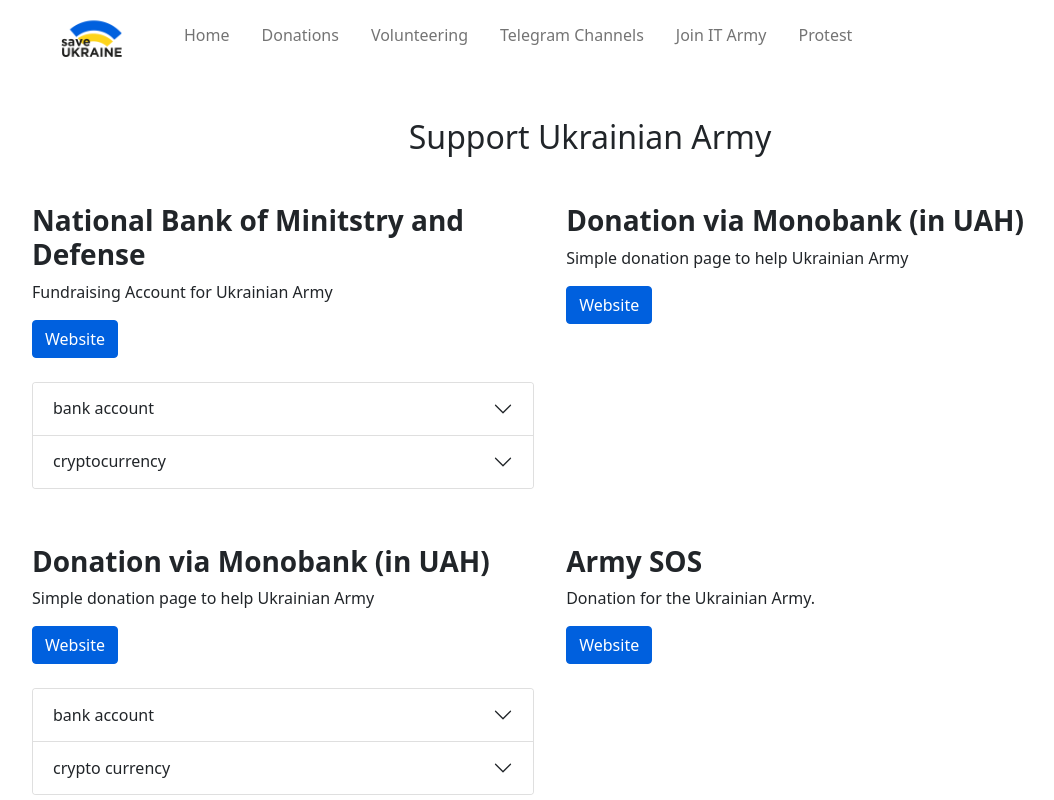
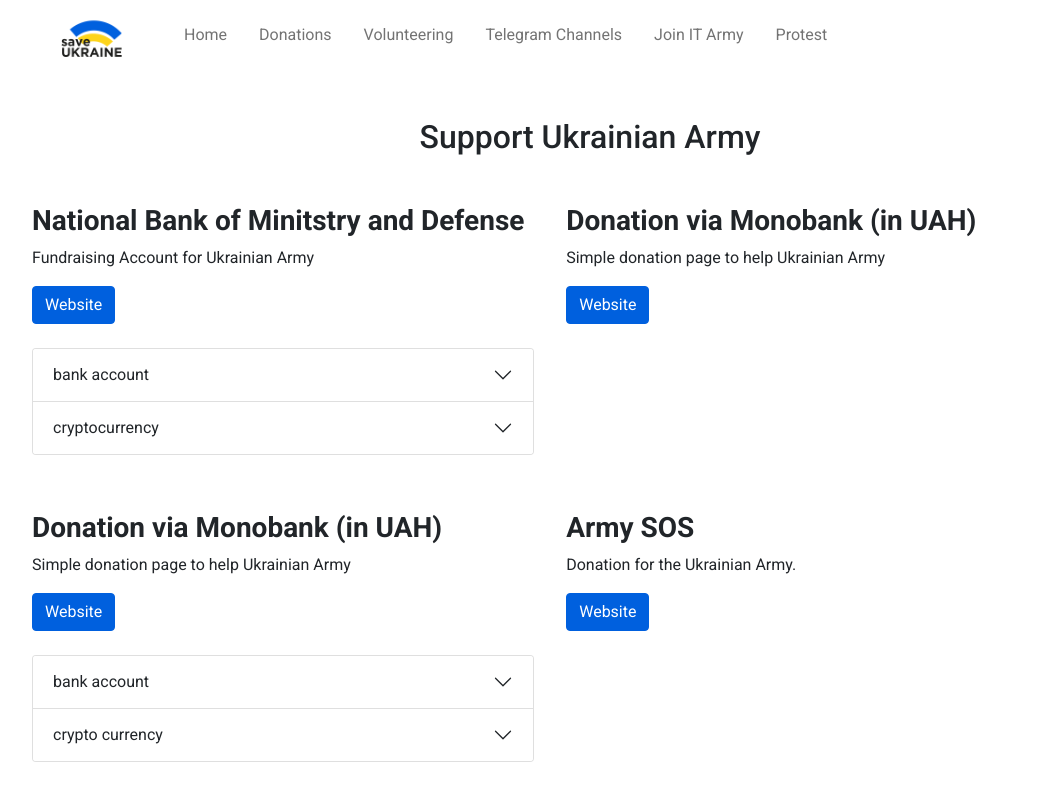
Before and after one commit to 7Z0nE/save-ua, a React (Create React App) app: page /#/donations in a window 1280 px wide. Shown: the top 800 px of the page, without its empty margins (50-1104 px from the left). Built offline with nearby package versions, Linux system fonts and the light colour scheme.

Commit message:
Fixed spacing, added target blank, applied prettier

```diff
--- a/package.json
+++ b/package.json
@@ -8,6 +8,7 @@
     "@testing-library/react": "^12.0.0",
     "@testing-library/user-event": "^13.2.1",
     "bootstrap": "^5.1.3",
+    "classnames": "^2.3.1",
     "craco-antd": "^1.19.0",
     "i18n": "^0.14.1",
     "i18next": "^21.6.13",
--- a/src/App.js
+++ b/src/App.js
@@ -1,43 +1,62 @@
-import './App.scss';
-import { Route, Routes } from 'react-router-dom';
-import Navbar from 'react-bootstrap/Navbar';
-import Container from 'react-bootstrap/Container';
-import Row from 'react-bootstrap/Row';
-import Col from 'react-bootstrap/Col';
-import Home from './pages/Home';
-import Nav from 'react-bootstrap/Nav';
-import Donations from './pages/Donations';
-import Contact from './pages/Contact';
-import FAQ from './pages/FAQ';
-import JoinITArmy from './pages/JoinITArmy';
-import Petitions from './pages/Petitions';
-import Channels from './pages/Channels';
-import WarCrimes from './pages/WarCrimes';
-import Volunteering from './pages/Volunteering';
-
+import Col from "react-bootstrap/Col";
+import Container from "react-bootstrap/Container";
+import Nav from "react-bootstrap/Nav";
+import Navbar from "react-bootstrap/Navbar";
+import Row from "react-bootstrap/Row";
+import { Route, Routes, useLocation } from "react-router-dom";
+import "./App.scss";
+import Channels from "./pages/Channels";
+import Contact from "./pages/Contact";
+import Donations from "./pages/Donations";
+import FAQ from "./pages/FAQ";
+import Home from "./pages/Home";
+import JoinITArmy from "./pages/JoinITArmy";
+import Petitions from "./pages/Petitions";
+import Volunteering from "./pages/Volunteering";
+import WarCrimes from "./pages/WarCrimes";
+import { useEffect } from "react";
 
 const Header = () => (
 	<Navbar className="Header" sticky="top" collapseOnSelect expand="md">
 		<Container>
-      <Navbar.Brand href="/" style={{ width: "120px", height: "60px", overflow: "hidden" }} >
-        <img src="logo.png" width="120px" style={{ marginTop: "-30px" }} />
+			<Navbar.Brand href="/" style={{ width: "120px", height: "60px", overflow: "hidden" }}>
+				<img src="logo.png" width="120px" style={{ marginTop: "-30px" }} alt="Save Ukraine" />
 			</Navbar.Brand>
 			<Navbar.Toggle aria-controls="responsive-navbar-nav" />
 			<Navbar.Collapse id="responsive-navbar-nav">
 				<Nav className="me-auto bg-white">
-          <Nav.Link className="px-3" href="#/">Home</Nav.Link>
-          <Nav.Link className="px-3" href="#/donations">Donations</Nav.Link>
-          <Nav.Link className="px-3" href="#/volunteering">Volunteering</Nav.Link>
-          <Nav.Link className="px-3" href="#/channels">Telegram Channels</Nav.Link>
-          <Nav.Link className="px-3" href="#/join">Join IT Army</Nav.Link>
-          <Nav.Link className="px-3" href="https://standwithukraine.live/">Protest</Nav.Link>
+					<Nav.Link className="px-3" href="#/">
+						Home
+					</Nav.Link>
+					<Nav.Link className="px-3" href="#/donations">
+						Donations
+					</Nav.Link>
+					<Nav.Link className="px-3" href="#/volunteering">
+						Volunteering
+					</Nav.Link>
+					<Nav.Link className="px-3" href="#/channels">
+						Telegram Channels
+					</Nav.Link>
+					<Nav.Link className="px-3" href="#/join">
+						Join IT Army
+					</Nav.Link>
+					<Nav.Link className="px-3" href="https://standwithukraine.live/" target="_blank" rel="nofollow noopener noreferrer external">
+						Protest
+					</Nav.Link>
 				</Nav>
 			</Navbar.Collapse>
 		</Container>
 	</Navbar>
 );
 
-const Content = () => (
+const Content = () => {
+	const location = useLocation();
+
+	useEffect(() => {
+		console.log("location");
+	}, [location]);
+
+	return (
 		<Container fluid="true" className="Content">
 			<Routes>
 				<Route path="donations" element={<Donations />} />
@@ -52,30 +71,63 @@
 			</Routes>
 		</Container>
 	);
+};
 
 const Footer = () => (
 	<Container fluid="true" className="bg-dark">
 		<Container>
 			<Row className="align-items-center text-light">
-        <Col className="p-5">
+				<Col className="py-5 px-3 px-md-5">
 					<Row>
-            <Col><a className="text-light nodeco" href="#/">Home</a></Col>
-            <Col><a className="text-light nodeco" href="https://standwithukraine.live/">Protests</a></Col>
-            <Col><a className="text-light nodeco" href="#/faq">FAQ</a></Col>
+						<Col>
+							<a className="text-light nodeco" href="#/">
+								Home
+							</a>
+						</Col>
+						<Col>
+							<a className="text-light nodeco" href="https://standwithukraine.live/" target="_blank" rel="nofollow noopener noreferrer external">
+								Protests
+							</a>
+						</Col>
+						<Col>
+							<a className="text-light nodeco" href="#/faq">
+								FAQ
+							</a>
+						</Col>
 					</Row>
 					<Row>
-            <Col><a className="text-light nodeco" href="#/donations">Donations</a></Col>
-            <Col><a className="text-light nodeco" href="#/crimes">War Crimes</a></Col>
-            <Col><a className="text-light nodeco" href="#/channels">Telegram Channels</a></Col>
+						<Col>
+							<a className="text-light nodeco" href="#/donations">
+								Donations
+							</a>
+						</Col>
+						<Col>
+							<a className="text-light nodeco" href="#/crimes">
+								War Crimes
+							</a>
+						</Col>
+						<Col>
+							<a className="text-light nodeco" href="#/channels">
+								Telegram Channels
+							</a>
+						</Col>
 					</Row>
 					<Row>
-            <Col><a className="text-light nodeco" href="#/petitions">Petitions</a></Col>
-            <Col><a className="text-light nodeco" href="#/contact">Contact For Inquiries</a></Col>
+						<Col>
+							<a className="text-light nodeco" href="#/petitions">
+								Petitions
+							</a>
+						</Col>
+						<Col>
+							<a className="text-light nodeco" href="#/contact">
+								Contact For Inquiries
+							</a>
+						</Col>
 						<Col></Col>
 					</Row>
 				</Col>
 				<Col md="auto">
-          <img width="200" src="logo_inverted.png" />
+					<img width="200" src="logo_inverted.png" alt="Save Ukraine" />
 				</Col>
 			</Row>
 			<Row>
--- a/src/components/Layout.js
+++ b/src/components/Layout.js
@@ -1,45 +1,52 @@
-import Row from 'react-bootstrap/Row';
-import Col from 'react-bootstrap/Col';
-import Accordion from 'react-bootstrap/Accordion';
-import Container from 'react-bootstrap/Container';
-import './Layout.scss';
+import classNames from "classnames";
+import Accordion from "react-bootstrap/Accordion";
+import Col from "react-bootstrap/Col";
+import Row from "react-bootstrap/Row";
+import "./Layout.scss";
 
-export const Section = (props) => (
-	<Row className="mt-5">
+export const Section = ({ children, title, className, style, ...props }) => (
+	<Row className={classNames("mt-5", className)}>
 		<Col>
-			<h2 className="text-center mb-5">{props.title}</h2>
-			<div className="Section">{props.children}</div>
+			<h2 className="text-center mb-5">{title}</h2>
+			<div className="Section" style={style}>
+				{children}
+			</div>
 		</Col>
 	</Row>
 );
 
 export const LinkButton = (props) => (
-	<a
-		href={props.link}
-		className="m-2 px-3 btn btn-primary fw-bold"
-	>
+	<a href={props.link} className="m-2 px-3 btn btn-primary fw-bold">
 		{props.title}
-	</a>);
-
+	</a>
+);
 
 export const Subsection = (props) => {
-	const website = props.link ? <a className="btn btn-primary" href={props.link}>Website</a> : null;
-	return <div className="Subsection">
+	const website = props.link ? (
+		<a className="btn btn-primary" href={props.link}>
+			Website
+		</a>
+	) : null;
+	return (
+		<div className="Subsection">
 			<h3 className="fw-bold">{props.title}</h3>
 			<p>{props.description}</p>
 			<div className="mb-4">{website}</div>
 			{props.children}
-	</div>;
+		</div>
+	);
 };
 
 export const Expandables = (props) => {
 	if (props.subsections?.length === 0) return null;
 	return (
 		<Accordion className="mb-4" alwaysOpen={true}>
-			{props?.sections?.map((s, i) => <Accordion.Item eventKey={"" + i}>
+			{props?.sections?.map((s, i) => (
+				<Accordion.Item eventKey={"" + i}>
 					<Accordion.Header>{s.title}</Accordion.Header>
 					<Accordion.Body>{s.content}</Accordion.Body>
-			</Accordion.Item>)}
+				</Accordion.Item>
+			))}
 		</Accordion>
 	);
 };
--- a/src/index.scss
+++ b/src/index.scss
@@ -16,6 +16,8 @@
 $light-color: #E5E5E5;
 $dark-color: #262626;
 
+$font-family-base: "Roboto";
+
 $theme-colors: (
   "primary": $ukrainian-blue,
   "secondary": $ukrainian-yellow,
@@ -25,3 +27,4 @@
 
 @import "~bootstrap/scss/bootstrap";
 @import "~bootstrap/scss/_utilities";
+@import "https://fonts.googleapis.com/css2?family=Roboto:wght@400;500;700;900&display=swap";
--- a/src/pages/Channels.js
+++ b/src/pages/Channels.js
@@ -1,17 +1,23 @@
-import Container from 'react-bootstrap/Container';
-import Row from 'react-bootstrap/Row';
-import Col from 'react-bootstrap/Col';
-import { data } from '../content/channels';
-import { Section, LinkButton } from '../components/Layout';
+import Container from "react-bootstrap/Container";
+import Row from "react-bootstrap/Row";
+import Col from "react-bootstrap/Col";
+import { data } from "../content/channels";
+import { Section, LinkButton } from "../components/Layout";
 
-const Channels = () => (<>
-	<Container className="pb-5">
-		<Section title="Telegram Channels">
-			{data.telegram.map((c, i) => <LinkButton key={i} {...c} />)}
-		</Section>
-		<Section title="Twitter Channels">
-			{data.twitter.map((c, i) => <LinkButton key={i} {...c} />)}
-		</Section>
-	</Container>
-</>);
+const Channels = () => (
+	<>
+		<Container className="pb-5">
+			<Section title="Telegram Channels" style={{ gap: "0" }}>
+				{data.telegram.map((c, i) => (
+					<LinkButton key={i} {...c} />
+				))}
+			</Section>
+			<Section title="Twitter Channels" style={{ gap: "0" }}>
+				{data.twitter.map((c, i) => (
+					<LinkButton key={i} {...c} />
+				))}
+			</Section>
+		</Container>
+	</>
+);
 export default Channels;
--- a/src/pages/Home.js
+++ b/src/pages/Home.js
@@ -1,29 +1,29 @@
-import Container from 'react-bootstrap/Container';
-import Row from 'react-bootstrap/Row';
-import Col from 'react-bootstrap/Col';
-import Carousel from 'react-bootstrap/Carousel';
-import Button from 'react-bootstrap/Button';
+import Container from "react-bootstrap/Container";
+import Row from "react-bootstrap/Row";
+import Col from "react-bootstrap/Col";
+import Carousel from "react-bootstrap/Carousel";
+import Button from "react-bootstrap/Button";
 
-import './Home.scss';
-import { useNavigate } from 'react-router-dom';
-import { useRef } from 'react';
+import "./Home.scss";
+import { useNavigate } from "react-router-dom";
+import { useRef } from "react";
 
 const ImageCarousel = () => (
 	<Carousel>
 		<Carousel.Item>
-			<div className='img1 d-block w-100' style={{ height: "400px" }}></div>
+			<div className="img1 d-block w-100" style={{ height: "400px" }}></div>
 		</Carousel.Item>
 		<Carousel.Item>
-			<div className='img2 d-block w-100' style={{ height: "400px" }}></div>
+			<div className="img2 d-block w-100" style={{ height: "400px" }}></div>
 		</Carousel.Item>
 		<Carousel.Item>
-			<div className='img3 d-block w-100' style={{ height: "400px" }}></div>
+			<div className="img3 d-block w-100" style={{ height: "400px" }}></div>
 		</Carousel.Item>
 		<Carousel.Item>
-			<div className='img4 d-block w-100' style={{ height: "400px" }}></div>
+			<div className="img4 d-block w-100" style={{ height: "400px" }}></div>
 		</Carousel.Item>
 		<Carousel.Item>
-			<div className='img5 d-block w-100' style={{ height: "400px" }}></div>
+			<div className="img5 d-block w-100" style={{ height: "400px" }}></div>
 		</Carousel.Item>
 	</Carousel>
 );
@@ -32,38 +32,38 @@
 	const navigate = useNavigate();
 	const howToHelpRef = useRef();
 
-	return (<>
+	return (
+		<>
 			<Row className="ProtestImage mb-5">
 				<Col className="order-1.order-md-2 BannerLeft">
 					<Row>
 						<Col className="BannerSave ps-1 bg-primary">
 							<h1 className="BannerText text-white ml">SAVE</h1>
 						</Col>
-					<Col>
-					</Col>
+						<Col></Col>
 					</Row>
 					<Row>
 						<Col className="BannerUkraine">
 							<h1 className="BannerText text-secondary ml">UKRAINE</h1>
 						</Col>
-					<Col >
-					</Col>
+						<Col></Col>
 					</Row>
 					<Row className="bg-dark pt-5">
 						<Col>
 							<p className="Text text-white ml">
-							Is an index page, that will provide updated information
-							for you to help Ukraine! <span className="HashTag">#stopwar #standwithukraine</span>
+								Is an index page, that will provide updated information for you to help Ukraine! <span className="HashTag">#stopwar #standwithukraine</span>
 							</p>
 						</Col>
 					</Row>
 					<Row className="bg-dark mb-5 pb-5">
 						<Col>
-						<Button className="btn btn-secondary text-dark px-4 fw-bold ml" onClick={() => howToHelpRef.current.scrollIntoView()}>How can I help?</Button>
+							<Button className="btn btn-secondary text-dark px-4 fw-bold ml" onClick={() => howToHelpRef.current.scrollIntoView()}>
+								How can I help?
+							</Button>
 						</Col>
 					</Row>
 				</Col>
-			<Col classNames="d-none d-md-block order-2.order-md-1"></Col>
+				<Col className="d-none d-md-block order-2.order-md-1"></Col>
 			</Row>
 
 			<Container fluid="md" className="mt-5">
@@ -75,11 +75,10 @@
 						<Container>
 							<h1 className="bolder text-primary mb-3">Russia is invading Ukraine!</h1>
 							<p>
-							The world will bear witness to innocent deaths, destruction of civilian infrastructure, and massive displacement inside the country and across Europe. It is not about the military only. It is about everyone.
+								The world will bear witness to innocent deaths, destruction of civilian infrastructure, and massive displacement inside the country and across
+								Europe. It is not about the military only. It is about everyone.
 							</p>
-						<p>
-							As destruction worsens and casualties mount during the invasion, people all over the world are looking for ways to help.
-						</p>
+							<p>As destruction worsens and casualties mount during the invasion, people all over the world are looking for ways to help.</p>
 						</Container>
 					</Col>
 				</Row>
@@ -87,9 +86,7 @@
 
 			<Row ref={howToHelpRef}>
 				<Col className="p-2 mt-md-5 bg-dark">
-				<h1 className="BannerText text-secondary text-center">
-					HOW CAN YOU HELP?
-				</h1>
+					<h1 className="BannerText text-secondary text-center">HOW CAN YOU HELP?</h1>
 				</Col>
 			</Row>
 
@@ -99,19 +96,24 @@
 						<Container>
 							<h1 className="bolder text-primary mb-3">Donation</h1>
 							<p>
-							Wars are expensive. Every single Euro, Dollar or Hryvnia helps!
-							We provide you links to the most important channels for direct donations to the Ukrainians.
+								Wars are expensive. Every single Euro, Dollar or Hryvnia helps! We provide you links to the most important channels for direct donations to the
+								Ukrainians.
 							</p>
-						<Button className="btn-secondary" onClick={() => navigate('donations')}>How to Donate</Button>
+							<Button className="btn-secondary" onClick={() => navigate("donations")}>
+								How to Donate
+							</Button>
 						</Container>
 					</Col>
 					<Col sm={12} md={6} className="py-5">
 						<Container>
 							<h1 className="bolder text-primary mb-3">Protest</h1>
 							<p>
-							You are as upset as we are? It hurts you looking at the suffering of the Ukrainian population too? Then GET ON THE STREET! No online petition can ever be as effective as a large protest in your city.
+								You are as upset as we are? It hurts you looking at the suffering of the Ukrainian population too? Then GET ON THE STREET! No online petition
+								can ever be as effective as a large protest in your city.
 							</p>
-						<a className="btn btn-secondary" href="https://standwithukraine.live">Protest Info</a>
+							<a className="btn btn-secondary" href="https://standwithukraine.live">
+								Protest Info
+							</a>
 						</Container>
 					</Col>
 				</Row>
```
Also changed, not shown: src/content/donations.js (+51 -51 lines), src/index.js (+12 -12 lines), src/pages/JoinITArmy.js (+18 -13 lines), src/pages/Volunteering.js (+18 -13 lines), 2 other files (tests, documents, lock files or other folders). Lines whose indentation alone changed are shown as unchanged.
